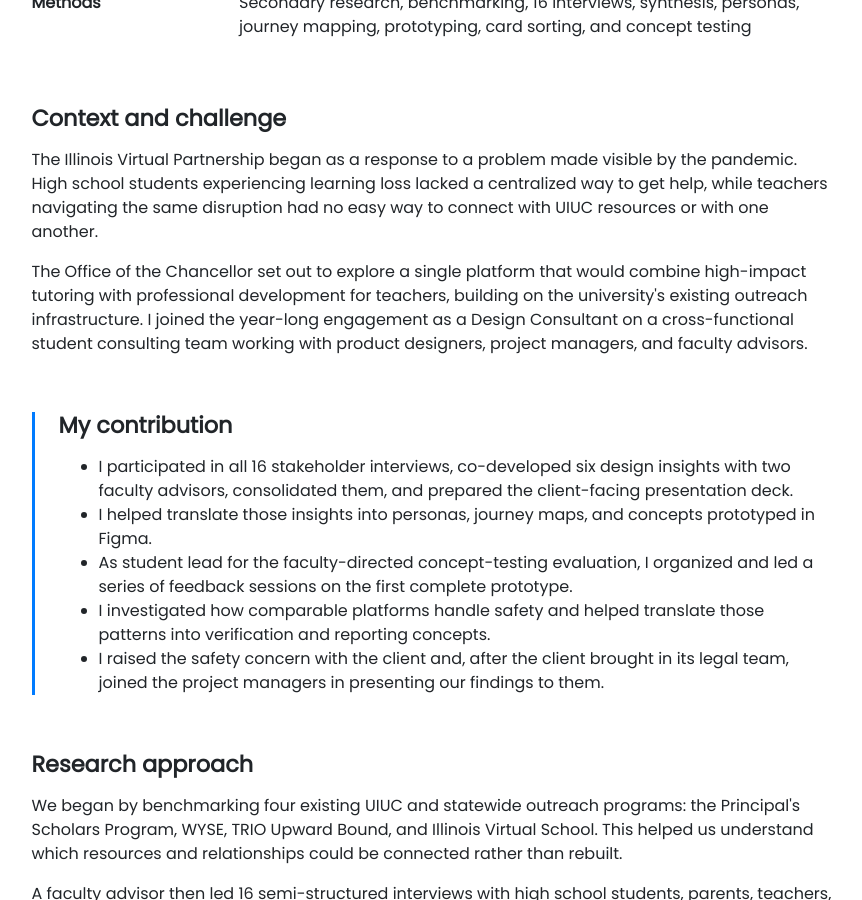
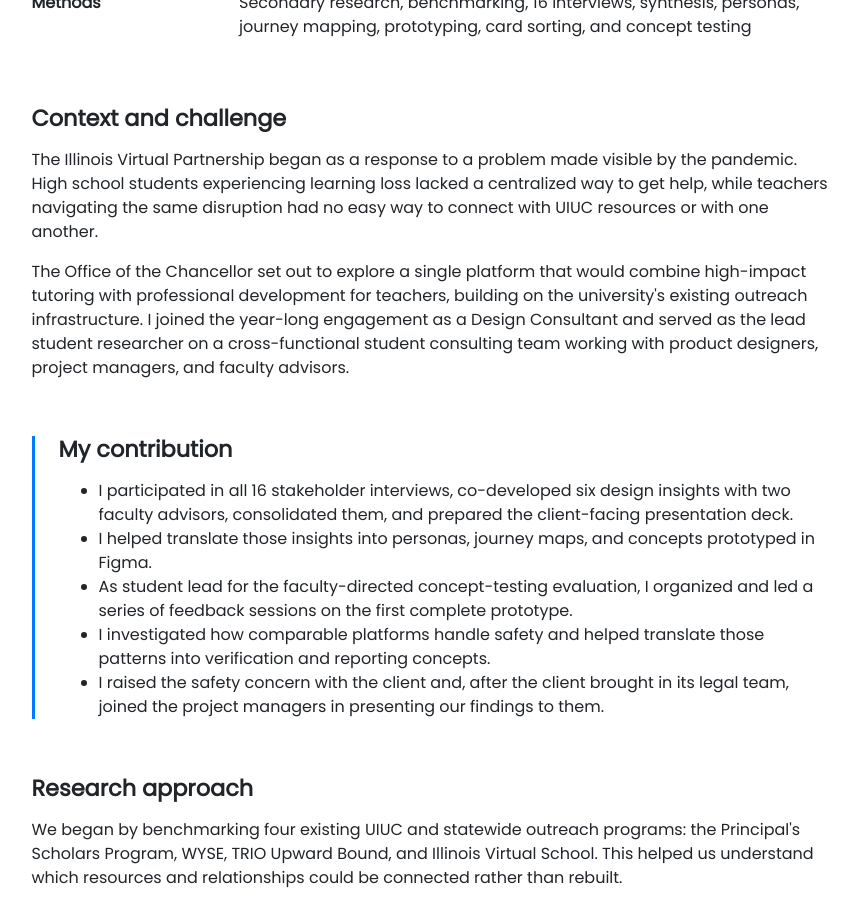
Before and after one commit to shenylin/shenylin.github.io, a Jekyll site: the page built from pages/illinois-virtual-partnerships.md, in a window 1280 px wide and 900 px high, scrolled down 521 px. Shown: the whole window, without its empty margins (161-1023 px from the left). Built offline with Jekyll 4.4.1, drawn with Linux system fonts in a browser that asks for light colours; nearby versions of some CDN libraries.

Commit message:
Clarify lead student researcher role on IVP case page
Co-Authored-By: Claude Opus 5.5 <noreply@anthropic.com>
Claude-Session: https://claude.ai/code/session_01959THKHLi29mXDS6V2b8X4

```diff
--- a/pages/illinois-virtual-partnerships.md
+++ b/pages/illinois-virtual-partnerships.md
@@ -46,9 +46,9 @@ permalink: /research/illinois-virtual-partnerships/
       The Office of the Chancellor set out to explore a single platform that
       would combine high-impact tutoring with professional development for
       teachers, building on the university's existing outreach infrastructure.
-      I joined the year-long engagement as a Design Consultant on a
-      cross-functional student consulting team working with product designers,
-      project managers, and faculty advisors.
+      I joined the year-long engagement as a Design Consultant and served as
+      the lead student researcher on a cross-functional student consulting team
+      working with product designers, project managers, and faculty advisors.
     </p>
   </section>
 
```
